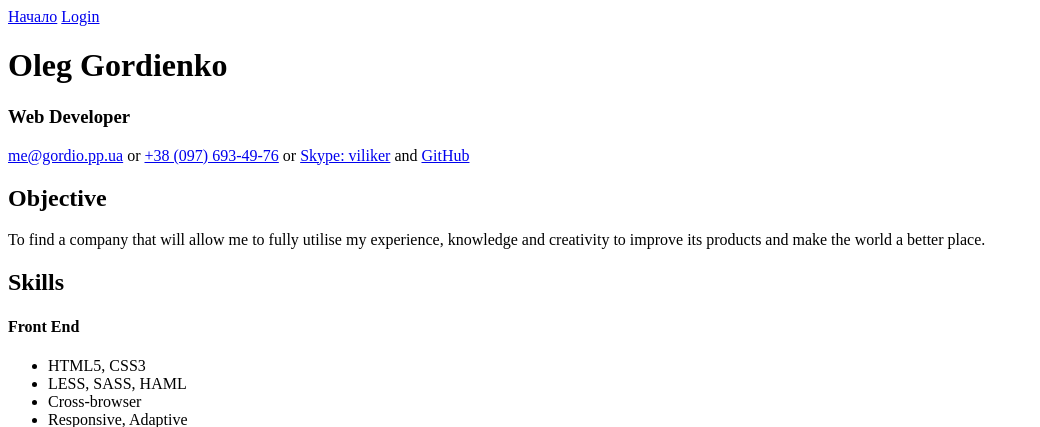
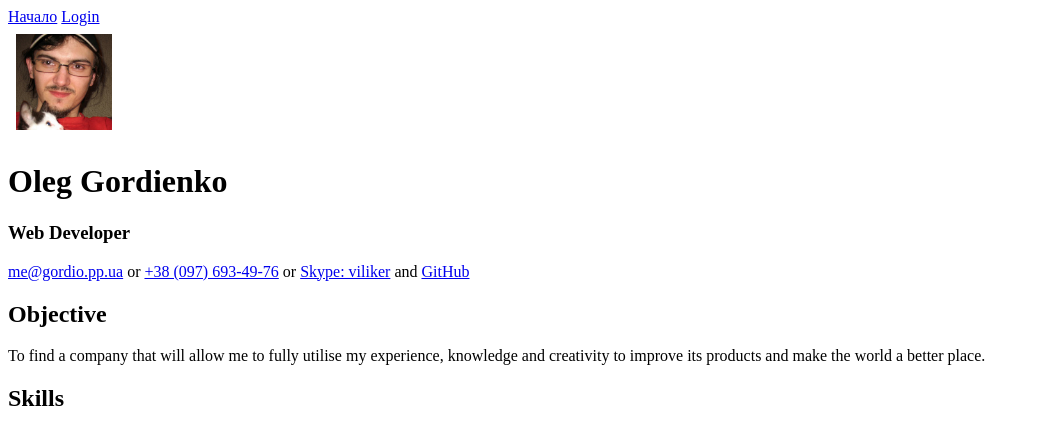
Before and after one commit to gordio/smk-resume-test, a Django app: page / in a window 1280 px wide. Shown: the top 427 px of the page, without its empty margins (0-1040 px from the left). Run offline with Django 3.2, Linux system fonts and the light colour scheme; some libraries are stand-ins or nearby versions.

Commit message:
resume: add photo

```diff
--- a/templates/index.html
+++ b/templates/index.html
@@ -23,6 +23,8 @@
 
 {% block content %}
   <header id="header">
+    <img class="left" style="width: auto; height: 6em;
+padding: 0.5em;" src="{{ STATIC_URL }}/img/self_photo.png" alt="Photo">
     <h1>Oleg Gordienko</h1>
     <h3>Web Developer</h3>
     <span class="contacts">
```
Also changed, not shown: static/img/self_photo.png (added).
